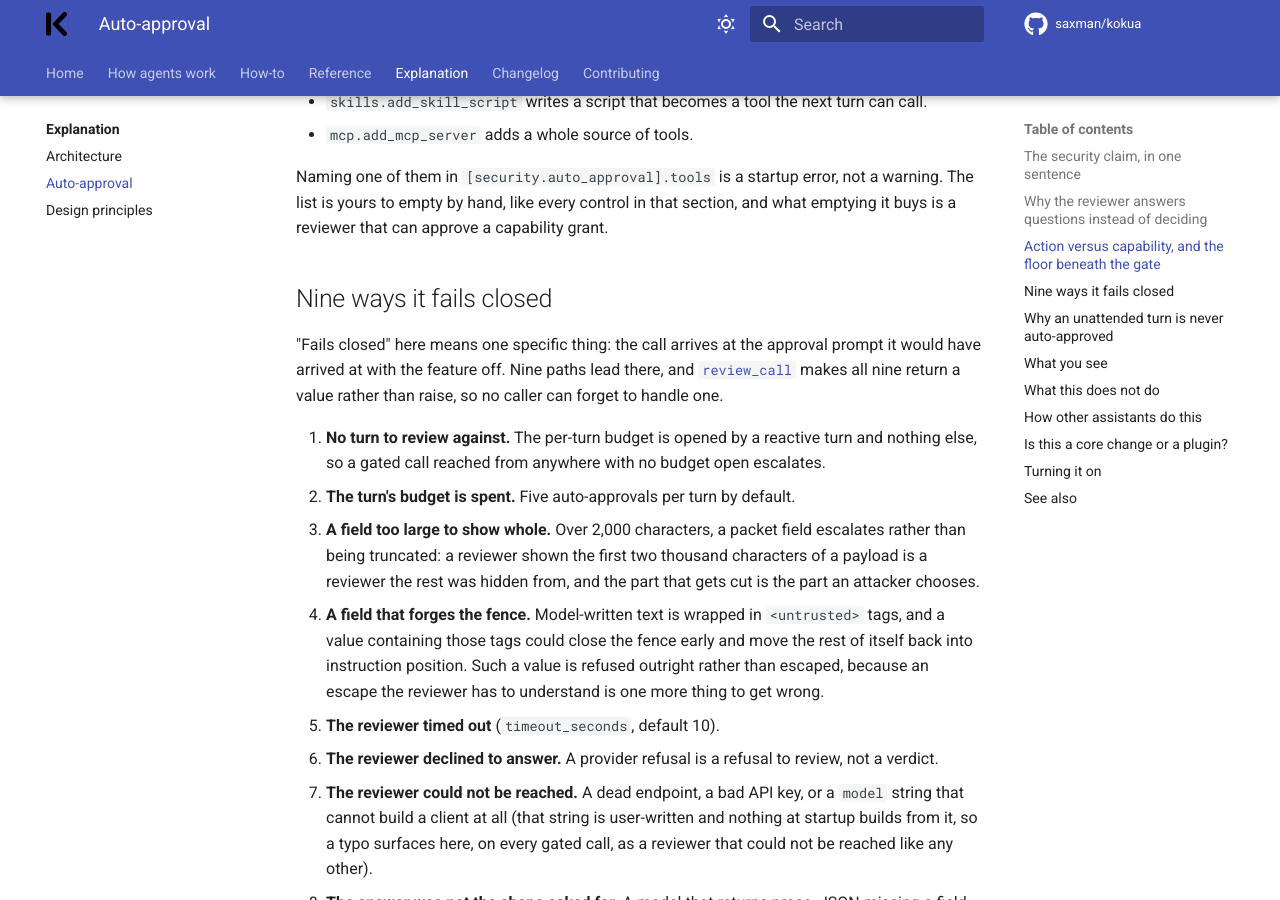
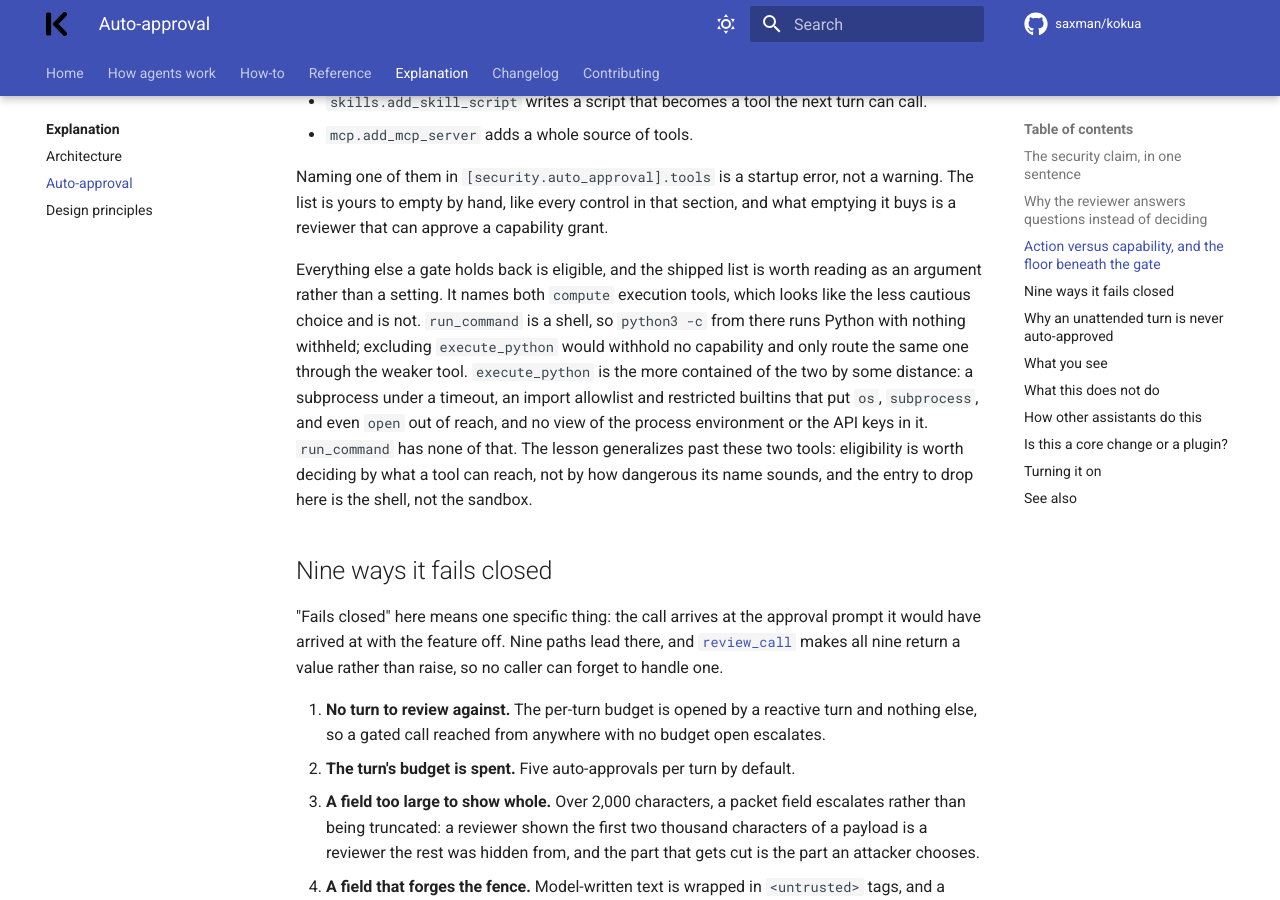
Before and after one commit to saxman/kokua, an MkDocs documentation site: the page built from docs/explanation/auto-approval.md, in a window 1280 px wide and 900 px high, scrolled down 2145 px. Built offline with MkDocs 1.6.1 and Material for MkDocs 9.7.7, drawn with Linux system fonts in a browser that asks for light colours; comment, search, counter and statistics services are not loaded.

Commit message:
feat(security): ship execute_python as an auto-approvable tool, with the argument
The shipped [security.auto_approval].tools list named run_command and fs_write
and left execute_python out, which reads as the cautious choice and is the
incoherent one. run_command is a shell, so `python3 -c` from there runs Python
with nothing withheld: excluding the Python tool withholds no capability and
only routes the same one through the weaker of the two.

execute_python is the more contained by some distance. It runs in a subprocess
under a timeout, with an import allowlist and restricted builtins that put os,
subprocess, and even open out of reach, and the process environment, API keys
included, is invisible to it. run_command has none of that, and its child can
read any file this user can.

Measured rather than assumed, on both sides: execute_python refuses `import
subprocess`, `import os`, and `open`, while run_command("python3 -c ...") reads
an arbitrary file and exits 0.

So the list now names all three, and the reasoning goes in the three places a
reader would look for it: the example config beside the key, the configuration
reference beside the startup rules, and the explanation page's floor section,
where it generalizes past these two tools. Eligibility is worth deciding by
what a tool can reach rather than by how dangerous its name sounds, and the
entry to drop if this list should be narrower is the shell, not the sandbox.

The floor is unchanged: a review is still about one action, never a capability
grant, and the three tools in never_auto_approve are still refused outright.

Co-Authored-By: Claude Opus 5 (1M context) <noreply@anthropic.com>

```diff
--- a/docs/explanation/auto-approval.md
+++ b/docs/explanation/auto-approval.md
@@ -79,6 +79,16 @@ may ever answer for them:
 Naming one of them in `[security.auto_approval].tools` is a startup error, not a warning. The list is
 yours to empty by hand, like every control in that section, and what emptying it buys is a reviewer
 that can approve a capability grant.
+
+Everything else a gate holds back is eligible, and the shipped list is worth reading as an argument
+rather than a setting. It names both `compute` execution tools, which looks like the less cautious
+choice and is not. `run_command` is a shell, so `python3 -c` from there runs Python with nothing
+withheld; excluding `execute_python` would withhold no capability and only route the same one through
+the weaker tool. `execute_python` is the more contained of the two by some distance: a subprocess under
+a timeout, an import allowlist and restricted builtins that put `os`, `subprocess`, and even `open` out
+of reach, and no view of the process environment or the API keys in it. `run_command` has none of that.
+The lesson generalizes past these two tools: eligibility is worth deciding by what a tool can reach,
+not by how dangerous its name sounds, and the entry to drop here is the shell, not the sandbox.
 
 ## Nine ways it fails closed
 
```
Also changed, not shown: CHANGELOG.md (+6 -1 lines), docs/reference/configuration.md (+9 -1 lines), src/kokua/config.example.toml (+10 -1 lines).
